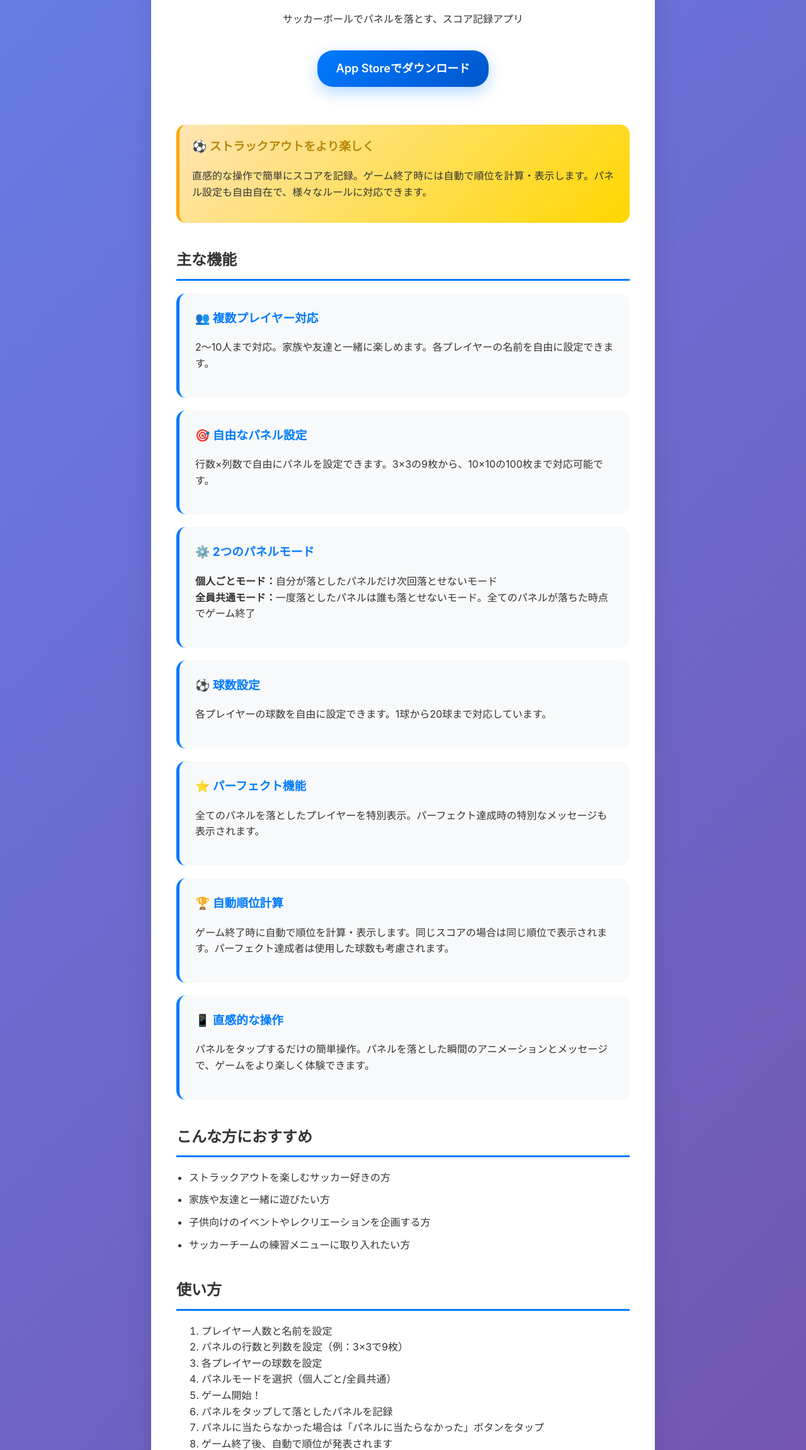
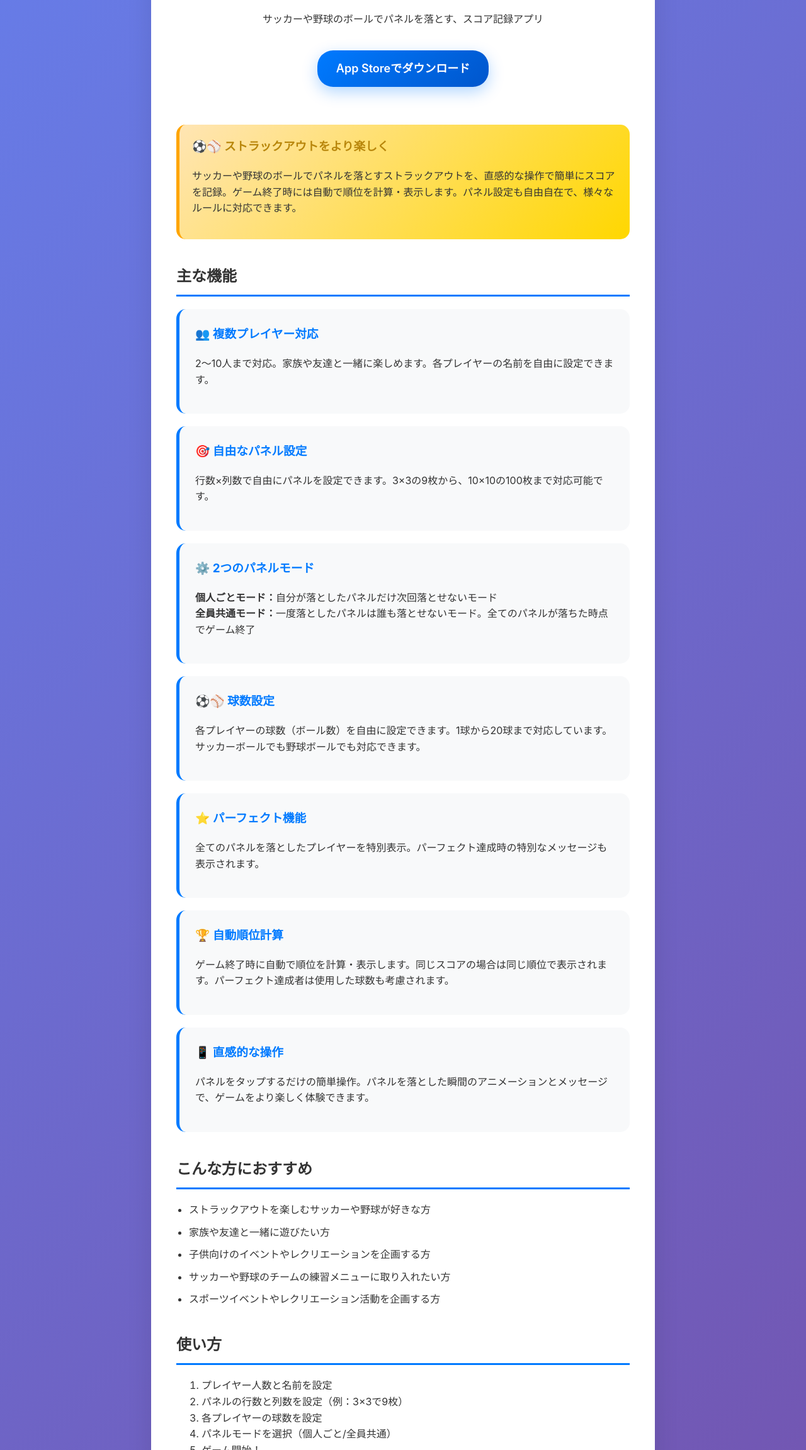
Before and after one commit to santamaruapp/struckoutex, a plain HTML site: page index.html in a window 1280 px wide. Shown: the part 256-2559 px from the top of the page at 63% size. Drawn offline with Linux system fonts and the light colour scheme.

Commit message:
Add files via upload

```diff
--- a/index.html
+++ b/index.html
@@ -130,13 +130,13 @@
         <div class="header">
             <img src="StruckOutIcon.png" alt="StruckOutEX App Icon" class="app-icon">
             <h1>ストラックアウトEX</h1>
-            <p>サッカーボールでパネルを落とす、スコア記録アプリ</p>
+            <p>サッカーや野球のボールでパネルを落とす、スコア記録アプリ</p>
             <a href="https://apps.apple.com/your-app-link" class="download-btn">App Storeでダウンロード</a>
         </div>
 
         <div class="highlight">
-            <h3>⚽ ストラックアウトをより楽しく</h3>
-            <p>直感的な操作で簡単にスコアを記録。ゲーム終了時には自動で順位を計算・表示します。パネル設定も自由自在で、様々なルールに対応できます。</p>
+            <h3>⚽⚾ ストラックアウトをより楽しく</h3>
+            <p>サッカーや野球のボールでパネルを落とすストラックアウトを、直感的な操作で簡単にスコアを記録。ゲーム終了時には自動で順位を計算・表示します。パネル設定も自由自在で、様々なルールに対応できます。</p>
         </div>
 
         <div class="section">
@@ -159,8 +159,8 @@
             </div>
 
             <div class="feature-card">
-                <h3>⚽ 球数設定</h3>
-                <p>各プレイヤーの球数を自由に設定できます。1球から20球まで対応しています。</p>
+                <h3>⚽⚾ 球数設定</h3>
+                <p>各プレイヤーの球数（ボール数）を自由に設定できます。1球から20球まで対応しています。サッカーボールでも野球ボールでも対応できます。</p>
             </div>
 
             <div class="feature-card">
@@ -182,10 +182,11 @@
         <div class="section">
             <h2>こんな方におすすめ</h2>
             <ul>
-                <li>ストラックアウトを楽しむサッカー好きの方</li>
+                <li>ストラックアウトを楽しむサッカーや野球が好きな方</li>
                 <li>家族や友達と一緒に遊びたい方</li>
                 <li>子供向けのイベントやレクリエーションを企画する方</li>
-                <li>サッカーチームの練習メニューに取り入れたい方</li>
+                <li>サッカーや野球のチームの練習メニューに取り入れたい方</li>
+                <li>スポーツイベントやレクリエーション活動を企画する方</li>
             </ul>
         </div>
 
```
Also changed, not shown: index-en.html (+8 -7 lines), privacy-policy-en.html (+1 -1 lines), privacy-policy.html (+1 -1 lines), support-en.html (+1 -1 lines), support.html (+1 -1 lines).
